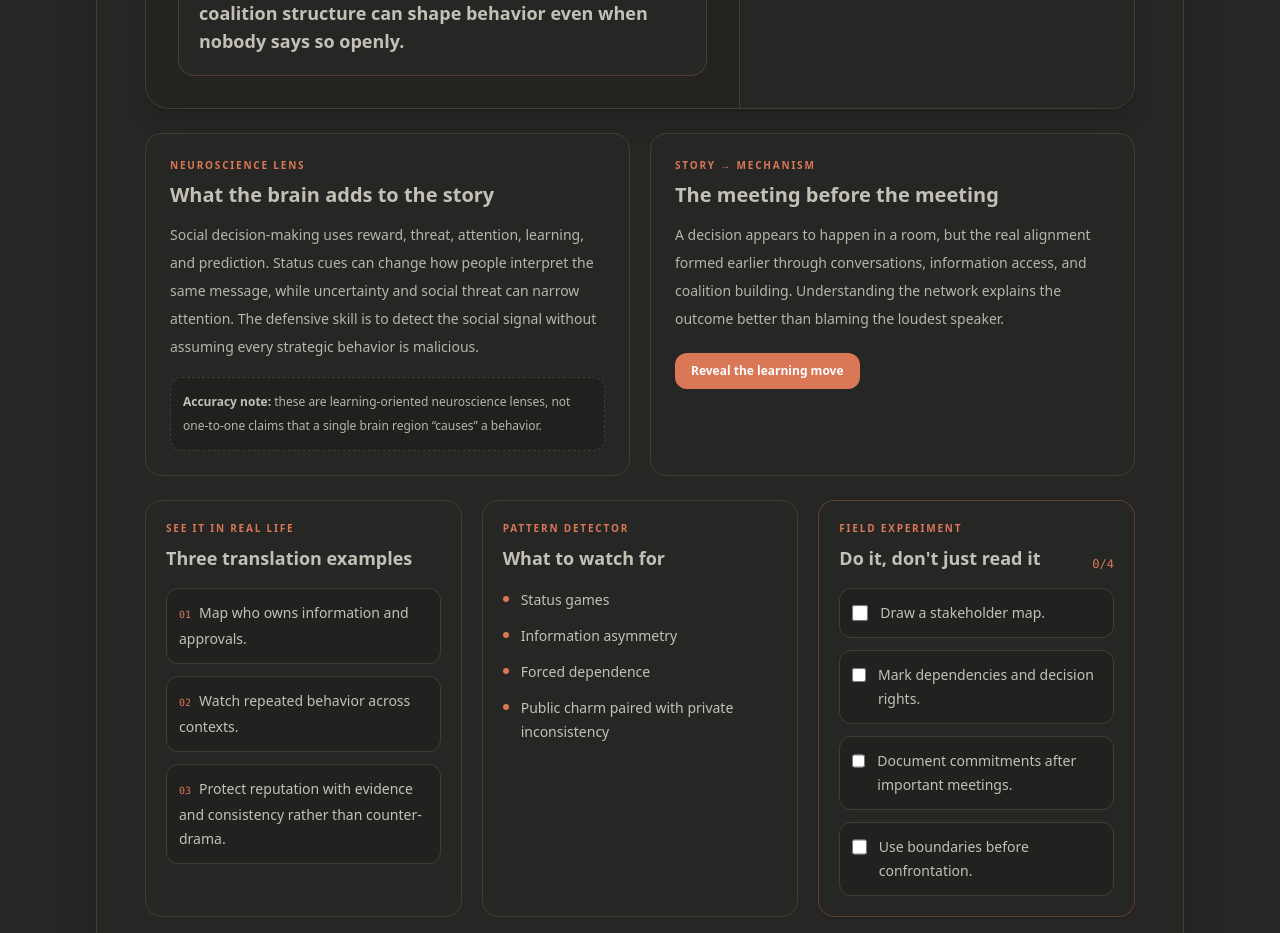
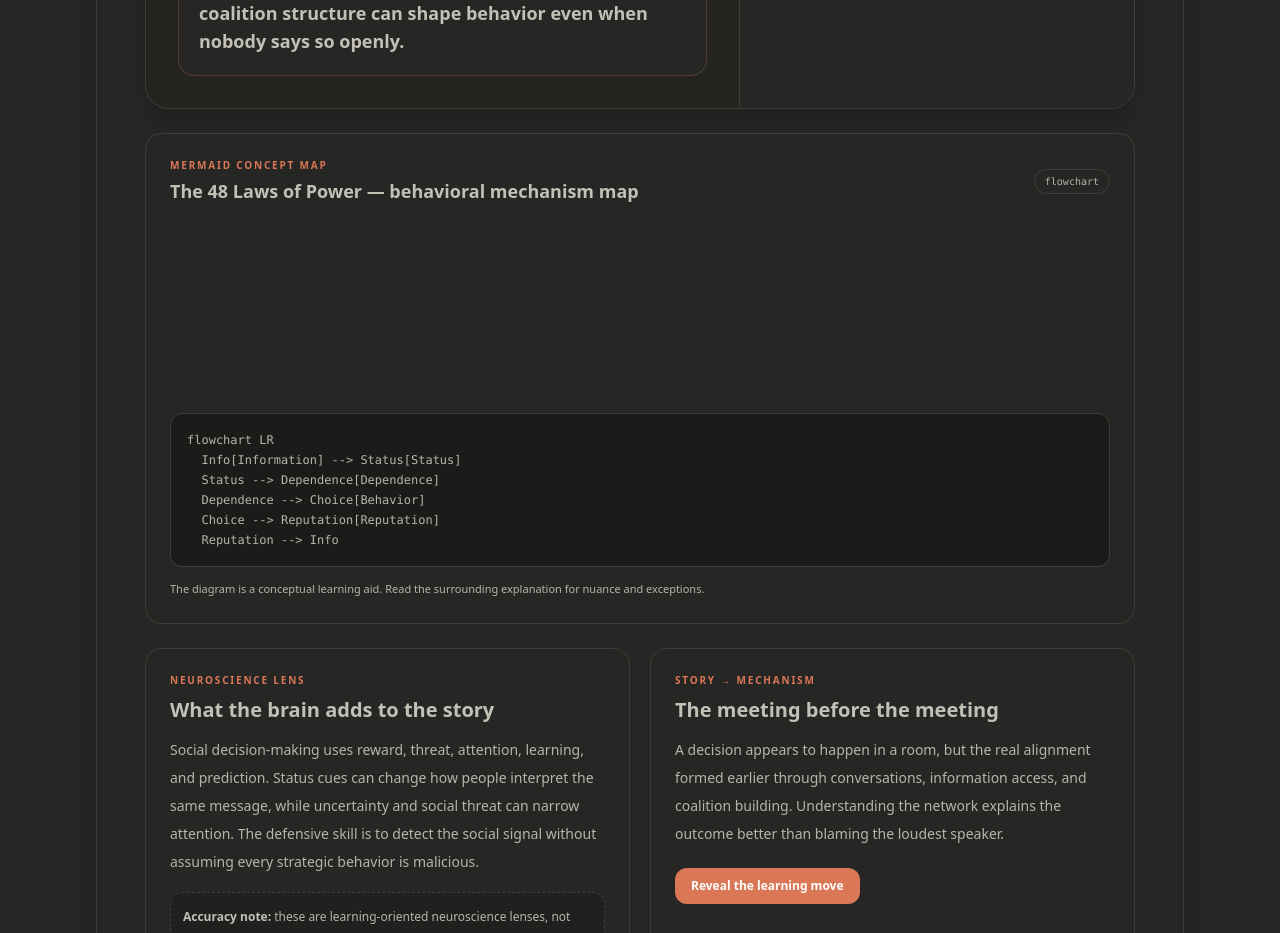
Before and after one commit to sh20raj-backup/behavior-school-behavior-school.github.io, a Next.js app: page /books/48-laws-of-power in a window 1280 px wide. Shown: the part 1220-2153 px from the top of the page. Built offline with nearby package versions, Linux system fonts and the light colour scheme.

Commit message:
feat: add book-specific Mermaid concept maps

```diff
--- a/app/components/BookLearningLab.tsx
+++ b/app/components/BookLearningLab.tsx
@@ -1,6 +1,7 @@
 "use client";
 
 import { useMemo, useState } from "react";
+import MermaidDiagram from "./MermaidDiagram";
 import type { BookDetail } from "../../lib/book-types";
 
 type Props = {
@@ -53,6 +54,21 @@ export default function BookLearningLab({ book }: Props) {
   );
 
   if (!lab) return null;
+
+  const mermaidByCategory: Record<string, string> = {
+    Habits: "flowchart LR\n  C[Cue] --> A[Attention]\n  A --> R[Response]\n  R --> F[Feedback]\n  F --> C",
+    Cognition: "flowchart LR\n  I[Information] --> H[Heuristic]\n  H --> J[Judgment]\n  J --> R[Review]\n  R --> I",
+    "Decision Making": "flowchart TD\n  O[Options] --> Ref[Reference point]\n  Ref --> V[Valuation]\n  V --> D[Decision]\n  D --> Out[Outcome]\n  Out --> Ref",
+    Persuasion: "flowchart LR\n  S[Signal] --> T[Attention]\n  T --> M[Meaning]\n  M --> B[Behavior]\n  B --> F[Feedback]",
+    "Power & Manipulation": "flowchart LR\n  Info[Information] --> Status[Status]\n  Status --> Dependence[Dependence]\n  Dependence --> Choice[Behavior]\n  Choice --> Reputation[Reputation]\n  Reputation --> Info",
+    "Manipulation Defense": "flowchart TD\n  Cue[Concerning cue] --> Check[Independent check]\n  Check --> Pattern[Repeated pattern]\n  Pattern --> Boundary[Boundary]\n  Boundary --> System[Safer system]",
+    "Social Psychology": "flowchart LR\n  Context --> Attention\n  Attention --> Social[Social signal]\n  Social --> Interpretation\n  Interpretation --> Action\n  Action --> Context",
+    Neuroscience: "flowchart LR\n  Environment --> Prediction\n  Prediction --> State[Internal state]\n  State --> Action\n  Action --> Feedback\n  Feedback --> Prediction",
+    Focus: "flowchart LR\n  Goal --> Attention\n  Attention --> Deep[Deep processing]\n  Deep --> Output\n  Output --> Feedback\n  Feedback --> Goal",
+  };
+
+  const mermaidChart = mermaidByCategory[book.category ?? ""] ??
+    "flowchart LR\n  Context --> Attention\n  Attention --> Prediction\n  Prediction --> Action\n  Action --> Feedback\n  Feedback --> Prediction";
 
   const togglePractice = (index: number) => {
     setChecked((current) => current.map((value, i) => (i === index ? !value : value)));
@@ -156,6 +172,11 @@ export default function BookLearningLab({ book }: Props) {
         </div>
       </div>
 
+      <MermaidDiagram
+        chart={mermaidChart}
+        title={book.title + " — behavioral mechanism map"}
+      />
+
       <div className="grid gap-5 lg:grid-cols-2">
         <article className="rounded-2xl border border-[var(--border)] bg-[var(--card)] p-5 sm:p-6">
           <div className="text-[10px] font-bold uppercase tracking-[0.18em] text-[var(--primary)]">Neuroscience lens</div>
```
